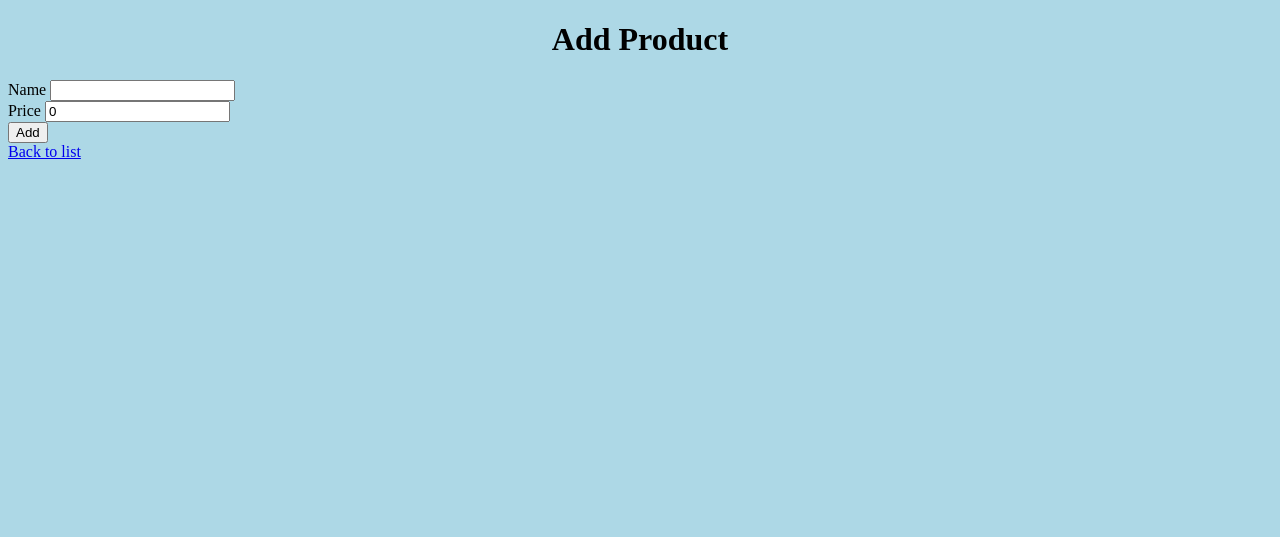
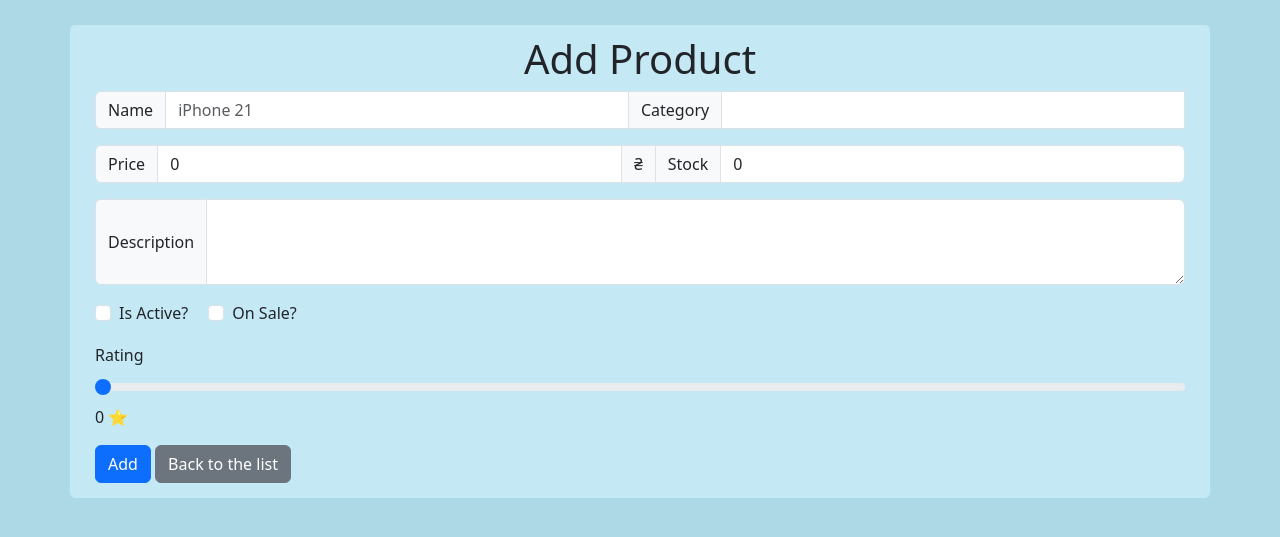
Before and after one commit to forseeek/online_shop, a Flask app: page /add in a window 1280 px wide. Shown: the top 537 px of the page. Run offline with Flask 3, Linux system fonts and the light colour scheme.

Commit message:
homework 07

```diff
--- a/app/routes.py
+++ b/app/routes.py
@@ -22,17 +22,41 @@ def products():
     return render_template("products_list.html",
                            products=products)
 
+# route for page and request to add a new product
 @bp.route("/add", methods=['GET', 'POST'])
 def add_product():
+    # if method type is post, then add a new product
     if request.method == 'POST':
 
+        # get data from form and save them in variables
         name = request.form['name']
         price = request.form['price']
 
-        product = Product(name=name, price=float(price))
+        description = request.form['description']
+        stock = request.form['stock']
+        is_active = request.form.get('is_active') == 'on'
+        category = request.form['category']
+        rating = request.form['rating']
+        sale = request.form.get('sale') == 'on'
+
+        # create a new product class
+        product = Product(
+            name=name,
+            price=float(price),
+            description=description,
+            stock=int(stock),
+            is_active=is_active,
+            category=category,
+            rating=float(rating),
+            sale=sale)
+        # add product to db
         db.session.add(product)
+        # commit changes
         db.session.commit()
 
+        # show message, that product was added
         flash('Product added!')
+        # redirect to products page
         return redirect(url_for('routes.products'))
+    # if method type is get, then render page with variables action and product
     return render_template('product_form.html', action='Add', product=None)
--- a/static/style.css
+++ b/static/style.css
@@ -5,3 +5,13 @@ body {
 h1 {
     text-align: center;
 }
+
+.form {
+    margin-top: 25px;
+    padding-top: 10px;
+    padding-bottom: 15px;
+    padding-left: 25px;
+    padding-right: 25px;
+    border-radius: 5px;
+    background-color: rgb(196, 232, 244);
+}
--- a/templates/product_form.html
+++ b/templates/product_form.html
@@ -2,31 +2,97 @@
 <html>
 
 <head>
+    <meta name="viewport" content="width=device-width, initial-scale=1">
     <title>PhoneStore | {{action}} Product</title>
+    <link href="https://cdn.jsdelivr.net/npm/bootstrap@5.3.8/dist/css/bootstrap.min.css" rel="stylesheet"
+        integrity="sha384-sRIl4kxILFvY47J16cr9ZwB07vP4J8+LH7qKQnuqkuIAvNWLzeN8tE5YBujZqJLB" crossorigin="anonymous">
     <link rel="stylesheet" href="../static/style.css">
 </head>
 
 <body>
-    <h1>{{action}} Product</h1>
 
-    <form method="post">
+    <div class="form container">
+        <form method="post">
 
-        <label>Name
-            <input type="text" name="name" value="{{product.name if product else ''}}" required>
-        </label>
-        <br>
+            <h1>{{action}} Product</h1>
 
-        <label>Price
-            <input type="number" name="price" step=0.01 value="{{product.price if product else 0}}" required min="0">
-        </label>
-        <br>
+            <div class="input-group mb-3">
+                <span class="input-group-text">Name</span>
+                <input type="text" placeholder="iPhone 21" name="name" value="{{product.name if product else ''}}"
+                    required aria-label="Name" class="form-control">
+                <span class="input-group-text">Category</span>
+                <input class="form-control" list="categoryOptions" type="text" name="category"
+                    value="{{product.category if product else ''}}">
+                <datalist id="categoryOptions">
+                    <option value="Apple">
+                    <option value="Samsung">
+                    <option value="Nothing">
+                    <option value="Google Pixel">
+                    <option value="Xiaomi">
+                </datalist>
+            </div>
 
-        <button type="submit">{{action}}</button>
+            <div class="input-group mb-3">
+                <span class="input-group-text">Price</span>
+                <input class="form-control" type="number" name="price" step="0.01"
+                    value="{{product.price if product else 0}}" required min="0">
+                <span class="input-group-text">₴</span>
 
-    </form>
+                <span class="input-group-text">Stock</span>
+                <input class="form-control" type="number" name="stock" step="1"
+                    value="{{product.stock if product else 0}}" min="0">
+            </div>
 
-    <a href="{{url_for('routes.products')}}">Back to list</a>
 
+            <div class="input-group mb-3">
+                <span class="input-group-text">Description</span>
+                <textarea class="form-control" rows="3" name="description"
+                    value="{{product.description if product else ''}}"></textarea>
+            </div>
+
+            <div class="mb-3">
+                <div class="form-check form-check-inline">
+                    <input class="form-check-input" type="checkbox" id="is_active" name="is_active" {% if product and
+                        product.is_active %}checked{% endif %}>
+                    <label class="form-check-label" for="is_active">Is Active?</label>
+                </div>
+                <div class="form-check form-check-inline">
+                    <input class="form-check-input" type="checkbox" name="sale" id="sale" {% if product and product.sale
+                        %}checked{% endif %}>
+                    <label class="form-check-label" for="sale">On Sale?</label>
+                </div>
+            </div>
+
+            <div class="mb-3">
+                <label for="rating" class="form-label">Rating</label>
+                <input type="range" id="rating" class="form-range" name="rating" step="0.1" min="0" max="5"
+                    value="{{product.rating if product else 0}}">
+                <output for="rating" id="ratingValue" aria-hidden="true"></output>
+
+                <script>
+                    // This is an example script, please modify as needed
+                    const ratingInput = document.getElementById('rating');
+                    const ratingOutput = document.getElementById('ratingValue');
+
+                    ratingOutput.textContent = ratingInput.value + " ⭐";
+
+                    ratingInput.addEventListener('input', function () {
+                        ratingOutput.textContent = this.value + " ⭐";
+                    });
+                </script>
+            </div>
+
+
+            <button type="submit" class="btn btn-primary">{{action}}</button>
+            <a class="btn btn-secondary" href="{{url_for('routes.products')}}" role="button">Back to the list</a>
+
+
+        </form>
+    </div>
+
+    <script src="https://cdn.jsdelivr.net/npm/bootstrap@5.3.8/dist/js/bootstrap.bundle.min.js"
+        integrity="sha384-FKyoEForCGlyvwx9Hj09JcYn3nv7wiPVlz7YYwJrWVcXK/BmnVDxM+D2scQbITxI"
+        crossorigin="anonymous"></script>
 </body>
 
 </html>
--- a/templates/products_list.html
+++ b/templates/products_list.html
@@ -7,6 +7,7 @@
     <body>
         <h1>Список продуктів</h1>
 
+        <!-- link to add product page -->
         <a href="{{ url_for('routes.add_product') }}">Add Product</a>
 
         <table border="1">
```
